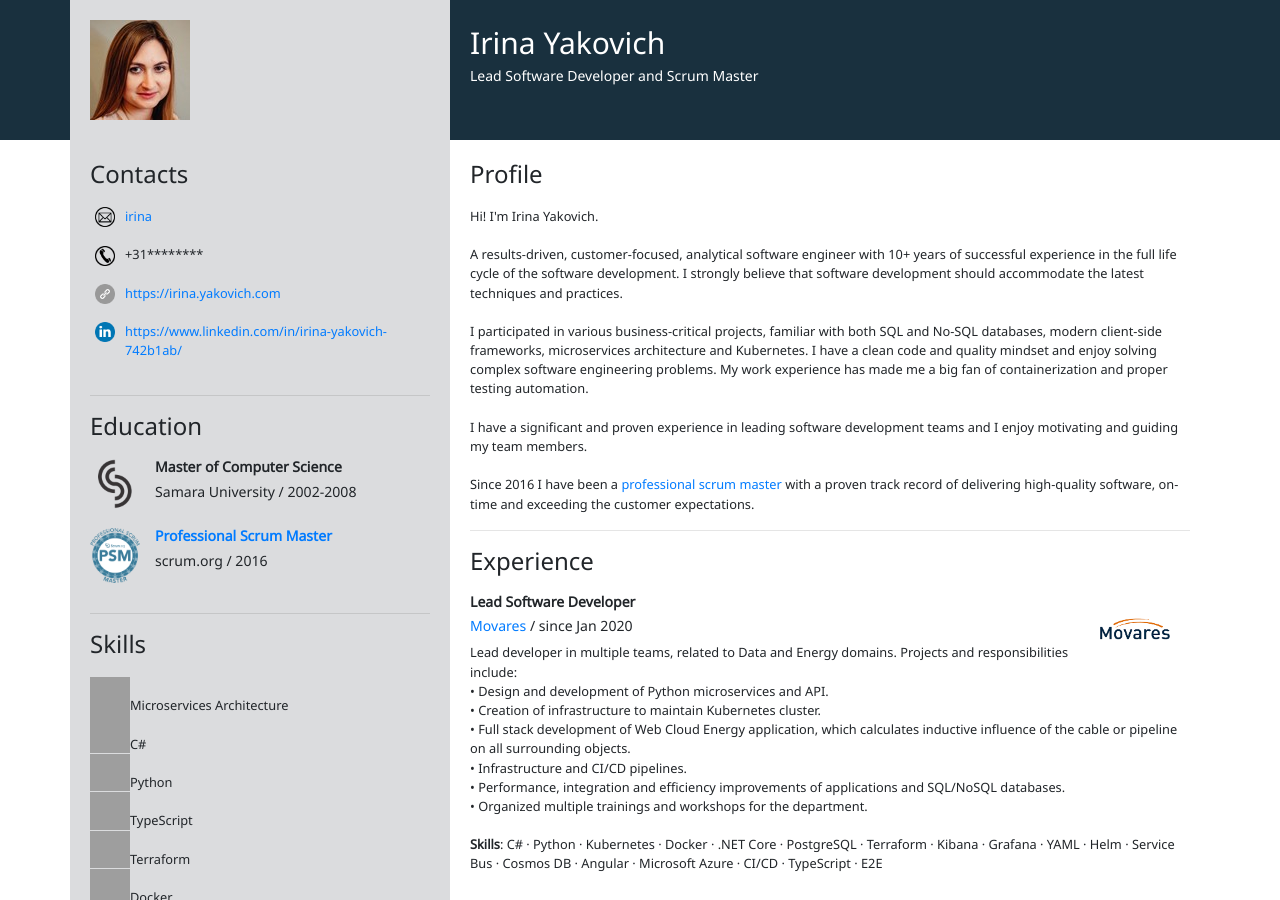
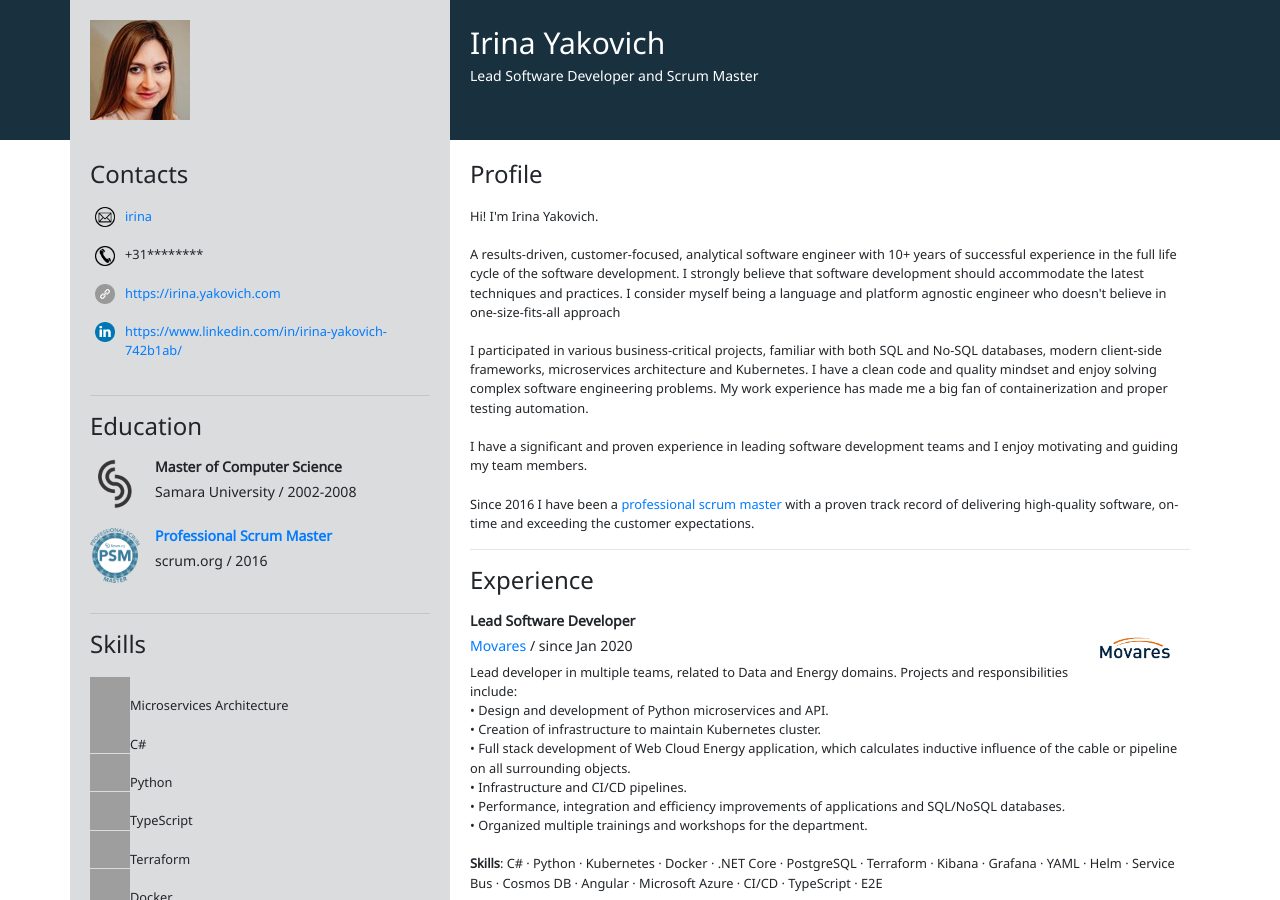
Before and after one commit to iyakovich/irinayakovich.github.io, a Jekyll site: the page built from index.html, in a window 1280 px wide and 900 px high, cut to the strip 0-900 px from the top of the window. Built offline with Jekyll 4.4.1, drawn with Linux system fonts in a browser that asks for light colours; grey boxes are pictures that could not be loaded.

Commit message:
Update about_me.html

```diff
--- a/_includes/cv/about_me.html
+++ b/_includes/cv/about_me.html
@@ -7,6 +7,7 @@
         <br>
         <br>A results-driven, customer-focused, analytical software engineer with 10+ years of successful experience in the full life cycle of the software development.
          I strongly believe that software development should accommodate the latest techniques and practices.
+        I consider myself being a language and platform agnostic engineer who doesn't believe in one-size-fits-all approach
         <br>
         <br>I participated in various business-critical projects,
         familiar with both SQL and No-SQL databases, modern client-side frameworks, microservices architecture and Kubernetes.
```
